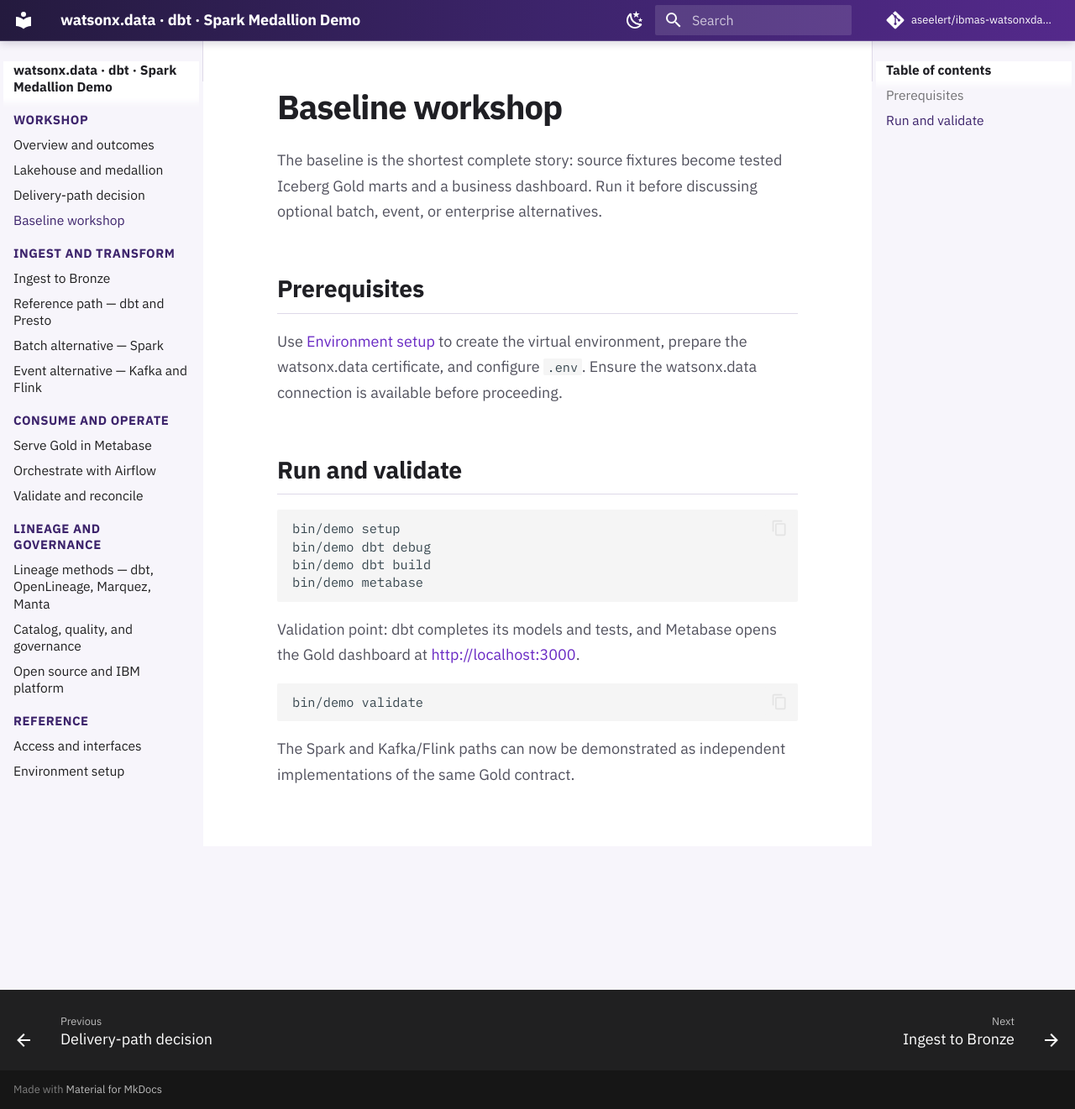
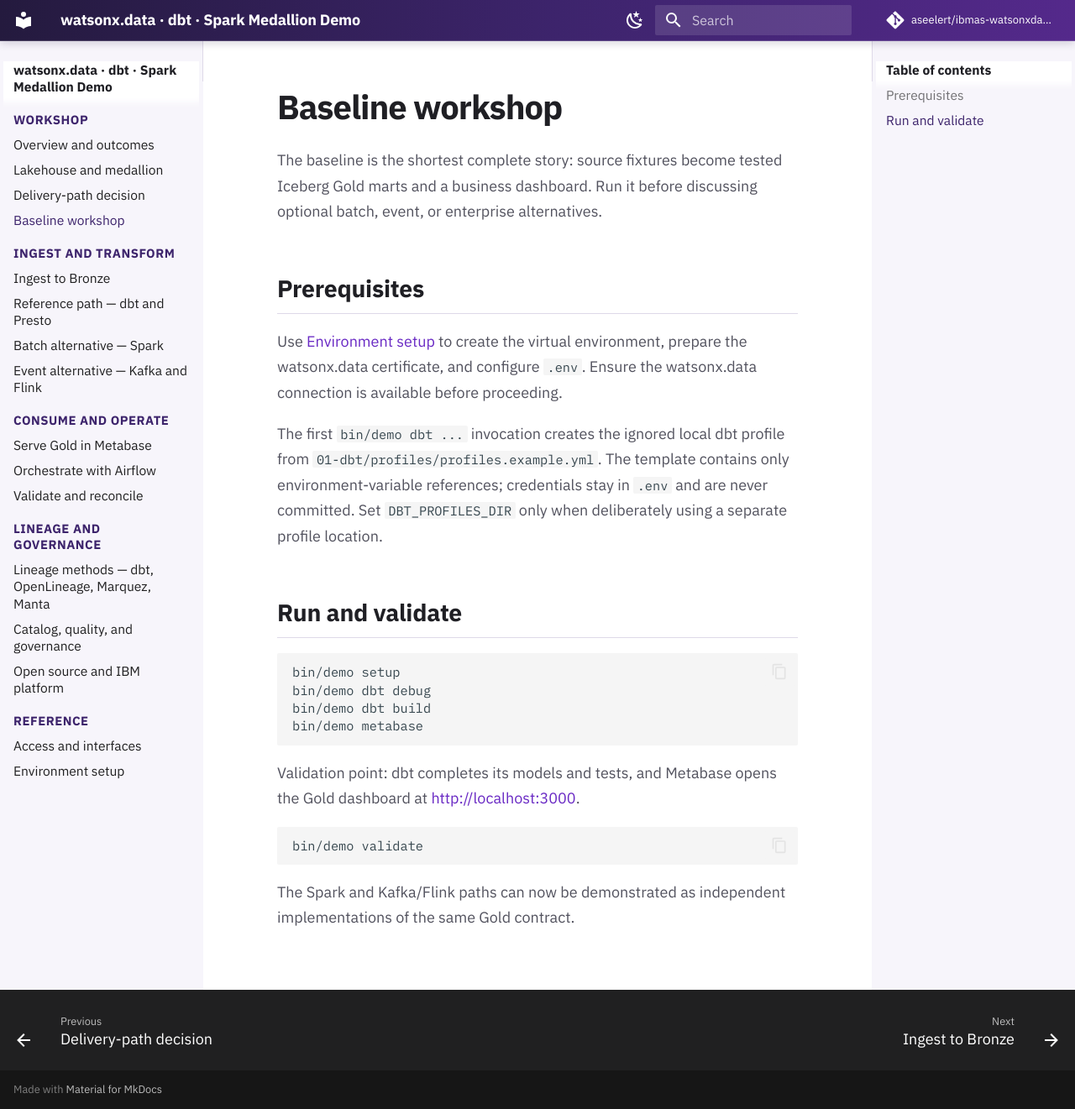
Before and after one commit to aseelert/ibmas-watsonxdata-dbt, an MkDocs documentation site: the page built from docs/demo/setup.md, in a window 1280 px wide and 1321 px high. Shown: the whole window at 84% size. Built offline with MkDocs 1.6.1 and Material for MkDocs 9.7.7, drawn with Linux system fonts in a browser that asks for light colours; comment, search, counter and statistics services are not loaded.

Commit message:
Bootstrap dbt profile from tracked template

```diff
--- a/docs/demo/setup.md
+++ b/docs/demo/setup.md
@@ -9,6 +9,12 @@
 Use [Environment setup](environment.md) to create the virtual environment,
 prepare the watsonx.data certificate, and configure `.env`. Ensure the
 watsonx.data connection is available before proceeding.
+
+The first `bin/demo dbt ...` invocation creates the ignored local dbt profile
+from `01-dbt/profiles/profiles.example.yml`. The template contains only
+environment-variable references; credentials stay in `.env` and are never
+committed. Set `DBT_PROFILES_DIR` only when deliberately using a separate
+profile location.
 
 ## Run and validate
 
```
Also changed, not shown: 1 other file.
